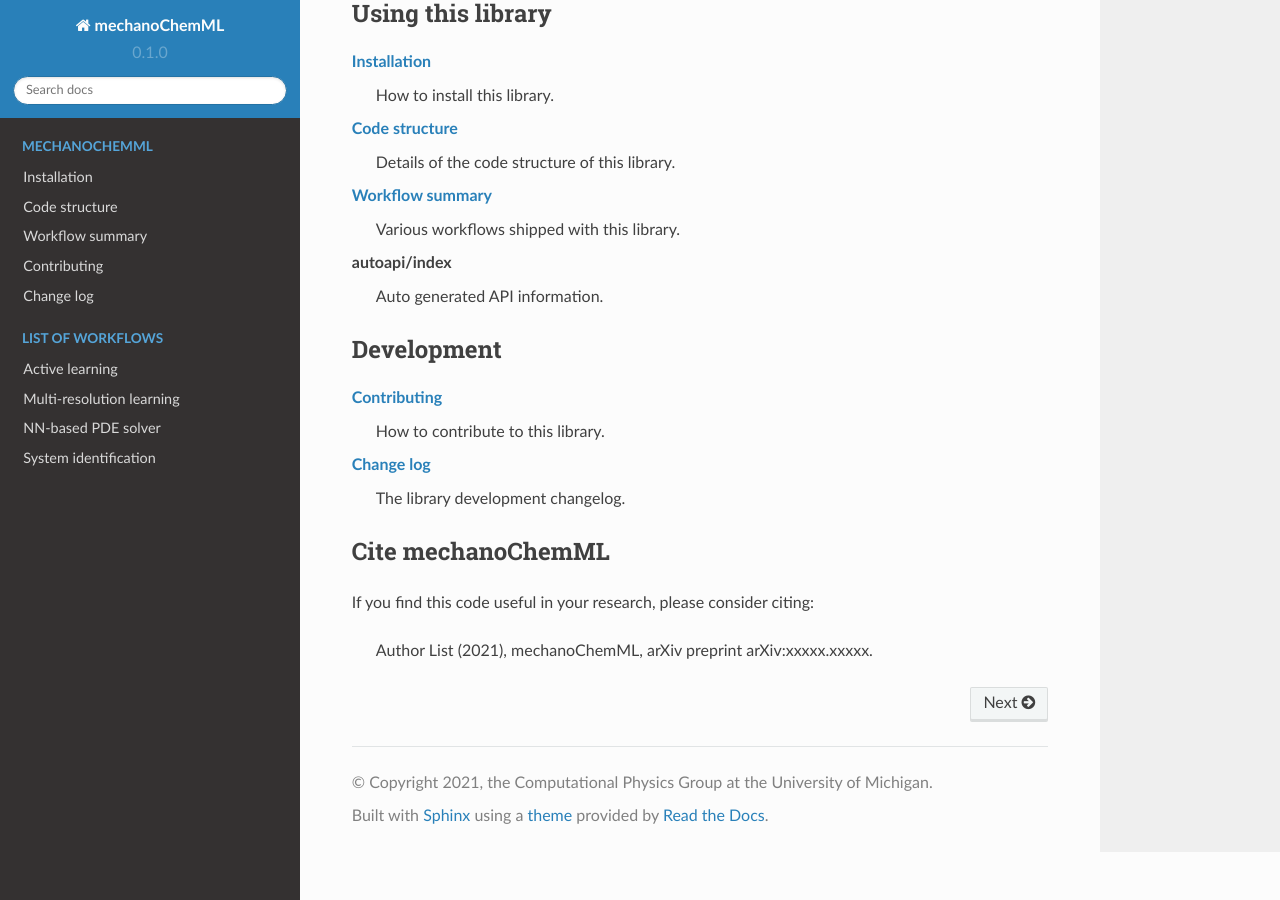
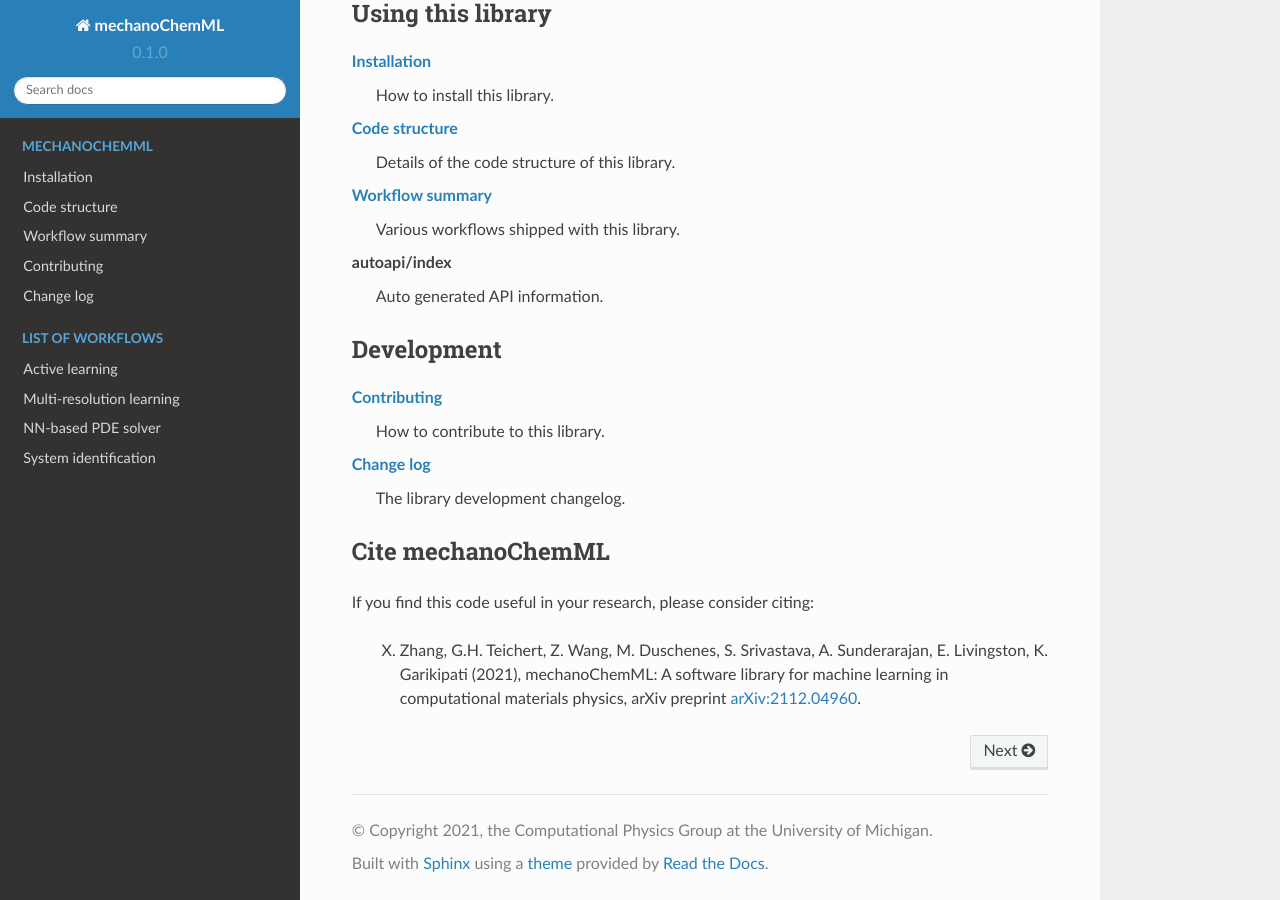
Before and after one commit to mechanoChem/mechanoChemML, a Sphinx documentation site: the page built from docs/index.rst, in a window 1280 px wide and 900 px high, scrolled down 595 px. Built offline with Sphinx 7.4.7 and the Read the Docs theme 2.0.0, drawn with Linux system fonts in a browser that asks for light colours; pages that are not in the unit, such as notebooks, are missing from menus.

Commit message:
update the arXiv paper information

```diff
--- a/docs/index.rst
+++ b/docs/index.rst
@@ -42,7 +42,7 @@ Cite mechanoChemML
 ==================
 If you find this code useful in your research, please consider citing:
 
-  Author List (2021), mechanoChemML, arXiv preprint arXiv:xxxxx.xxxxx.
+  X. Zhang, G.H. Teichert, Z. Wang, M. Duschenes, S. Srivastava, A. Sunderarajan, E. Livingston, K. Garikipati (2021), mechanoChemML: A software library for machine learning in computational materials physics, arXiv preprint `arXiv:2112.04960 <https://arxiv.org/abs/2112.04960>`_.
 
 .. toctree::
    :caption: mechanoChemML
```
Also changed, not shown: README.md (+1 -1 lines).
